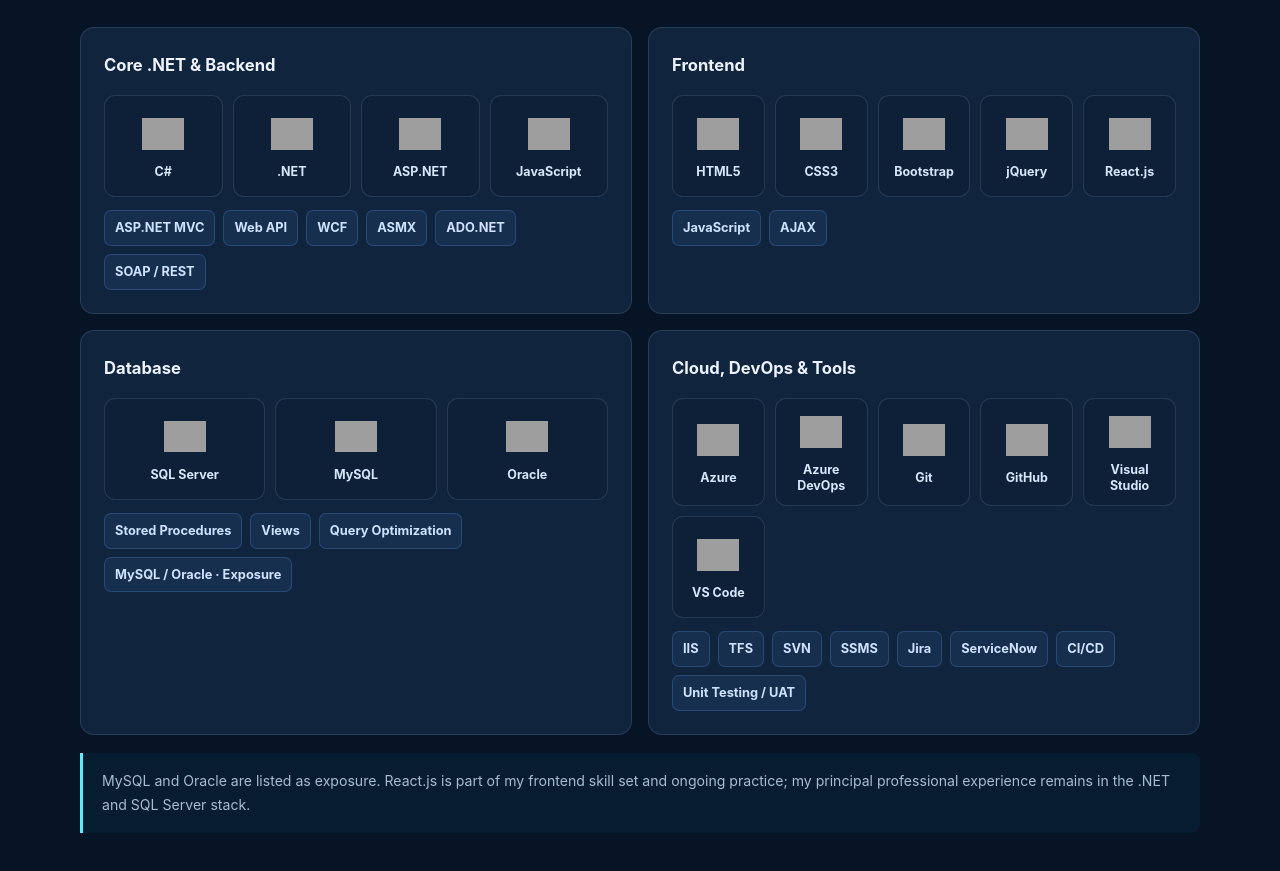
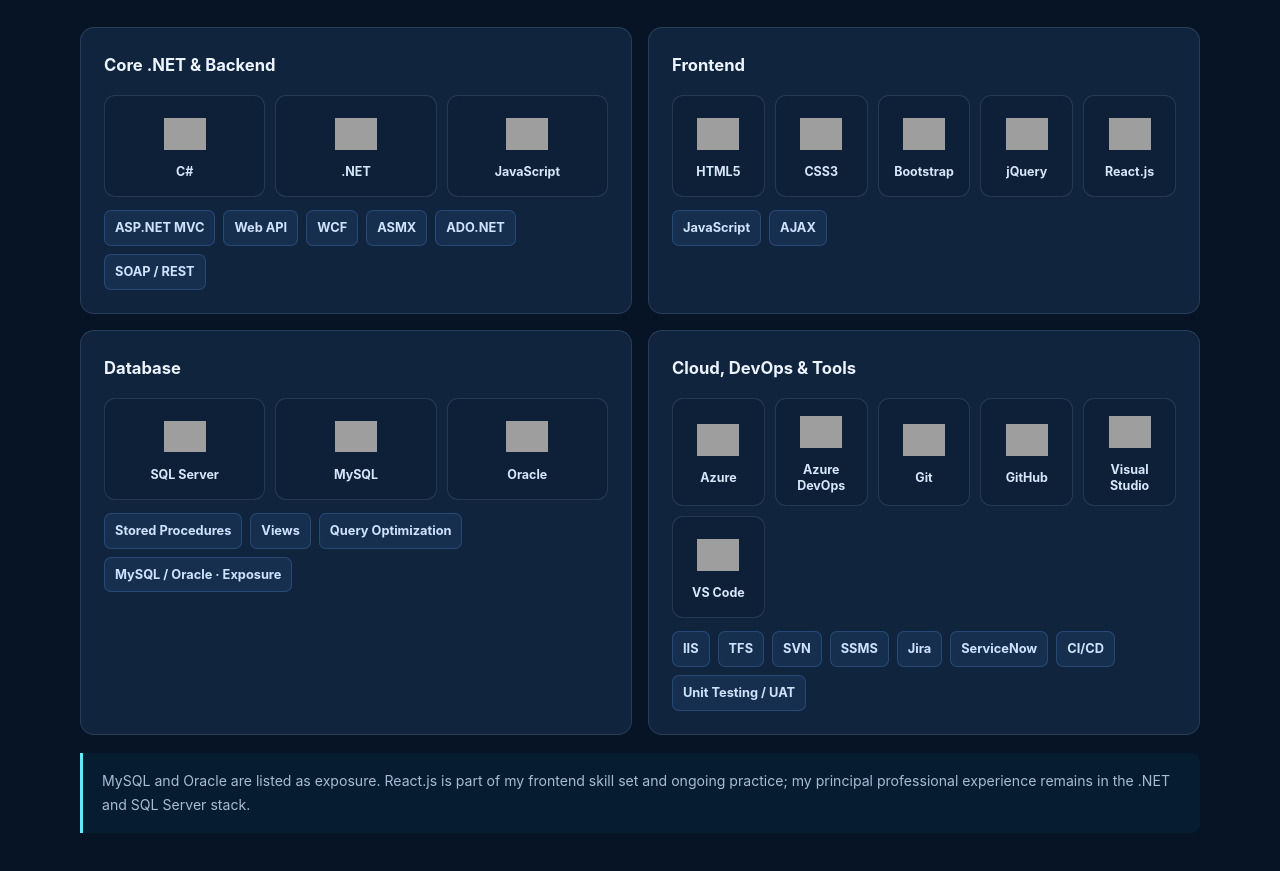
Before and after one commit to sumandfs/sumandfs.github.io, a plain HTML site: page index.html in a window 1280 px wide. Shown: the part 2809-3680 px from the top of the page. Drawn offline with Linux system fonts and the light colour scheme; grey boxes are pictures that could not be loaded.

Commit message:
Keep backend stack logos to validated icon assets

```diff
--- a/index.html
+++ b/index.html
@@ -264,7 +264,6 @@
             <div class="tech-grid">
               <div class="tech-item"><img src="https://devicons.io/devicons/icons/c-sharp.svg" alt="C sharp logo" width="48" height="48" loading="lazy" decoding="async"><span>C#</span></div>
               <div class="tech-item"><img src="https://devicons.io/devicons/icons/dotnet.svg" alt=".NET logo" width="48" height="48" loading="lazy" decoding="async"><span>.NET</span></div>
-              <div class="tech-item"><img src="https://devicons.io/devicons/icons/aspnetcore.svg" alt="ASP.NET logo" width="48" height="48" loading="lazy" decoding="async"><span>ASP.NET</span></div>
               <div class="tech-item"><img src="https://devicons.io/devicons/icons/javascript.svg" alt="JavaScript logo" width="48" height="48" loading="lazy" decoding="async"><span>JavaScript</span></div>
             </div>
             <div class="tags tech-tags"><span class="tag">ASP.NET MVC</span><span class="tag">Web API</span><span class="tag">WCF</span><span class="tag">ASMX</span><span class="tag">ADO.NET</span><span class="tag">SOAP / REST</span></div>
```
